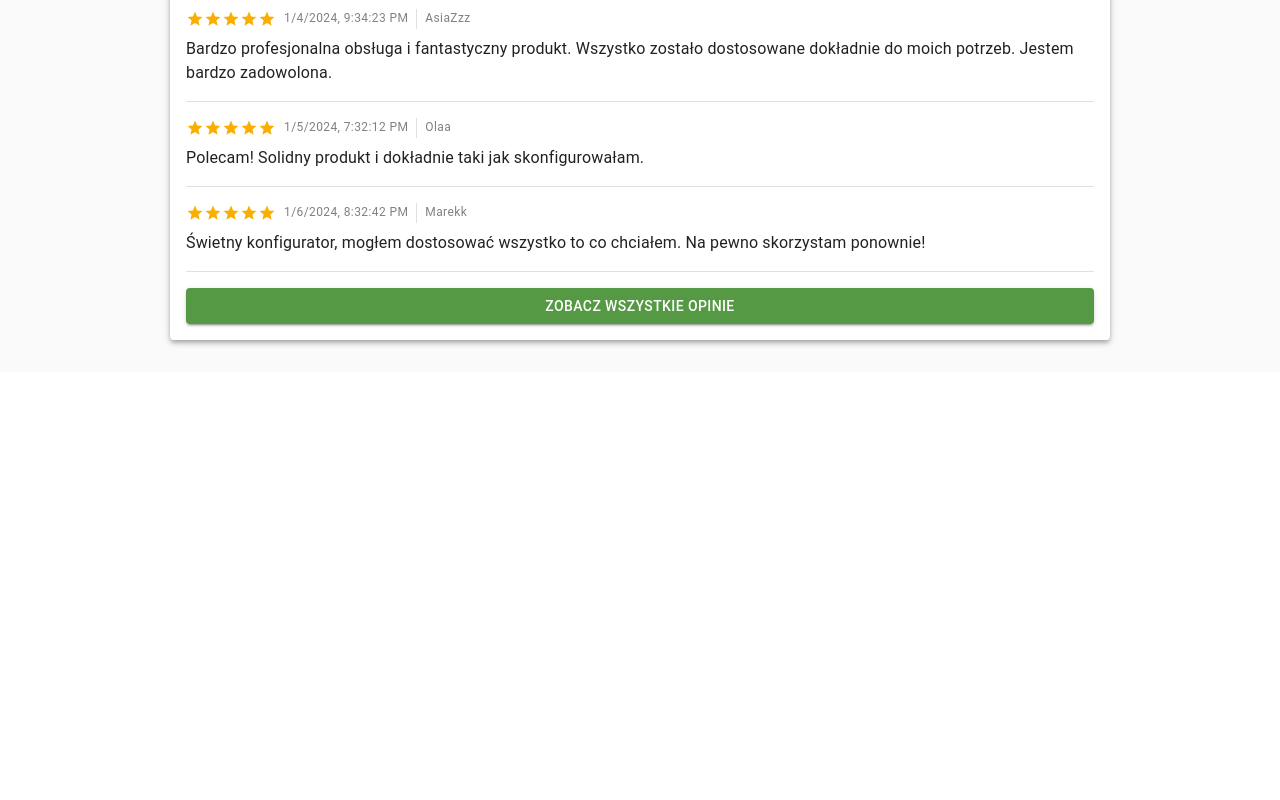
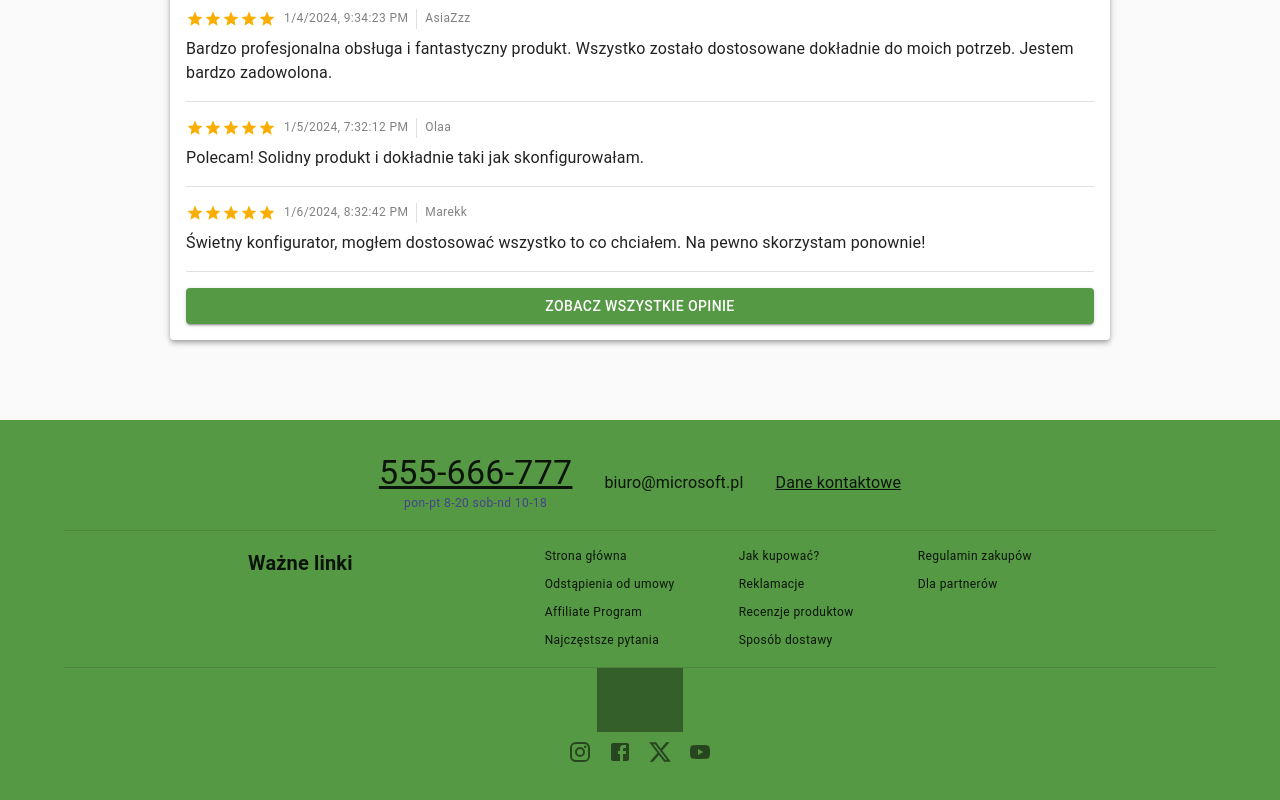
Before and after one commit to bartlol/mockupus, a React (Vite) app: page /mockupus/okna in a window 1280 px wide. Shown: the part 1822-2622 px from the top of the page. Before the commit the page ends 2194 px from the top, so only its background shows below. Built offline with nearby package versions, Linux system fonts and the light colour scheme; grey boxes are pictures that could not be loaded.

Commit message:
Add footer

```diff
--- a/src/App.tsx
+++ b/src/App.tsx
@@ -1,6 +1,5 @@
 import React from "react";
 
-import { ShopPage } from "./pages/ShopPage";
 import { Router } from "./components/Router/Router";
 
 function App() {
--- a/src/Models/Mockup.ts
+++ b/src/Models/Mockup.ts
@@ -4,4 +4,5 @@ export type Mockup = {
   item: Item;
   primaryColor: string;
   companyLogoUrl: string;
+  companyName: string;
 };
--- /dev/null
+++ b/src/components/Footer/Footer.tsx
@@ -0,0 +1,102 @@
+import {
+  Box,
+  Container,
+  Divider,
+  IconButton,
+  Link,
+  Typography,
+} from "@mui/material";
+import React, { ReactNode } from "react";
+import { RowStack } from "../RowStack/RowStack";
+import { ColumnStack } from "../ColumnStack/ColumnStack";
+import InstagramIcon from "@mui/icons-material/Instagram";
+import FacebookIcon from "@mui/icons-material/Facebook";
+import YouTubeIcon from "@mui/icons-material/YouTube";
+import XIcon from "@mui/icons-material/X";
+import _ from "lodash";
+
+type Props = {
+  logo: ReactNode;
+  companyName: string;
+};
+
+export const Footer = ({ logo, companyName }: Props) => {
+  return (
+    <Box
+      sx={{
+        backgroundColor: (theme) => theme.palette.primary.main,
+        py: 4,
+      }}
+    >
+      <Container>
+        <ColumnStack gap={2}>
+          <RowStack justifyContent={"center"} gap={4}>
+            <ColumnStack alignItems={"center"} gap={0}>
+              <Link href={"#"} color={"inherit"} variant="h4">
+                555-666-777
+              </Link>
+              <Typography
+                variant="caption"
+                sx={{
+                  color: (theme) => theme.palette.secondary.main,
+                }}
+              >
+                pon-pt 8-20 sob-nd 10-18
+              </Typography>
+            </ColumnStack>
+            <Typography>{`biuro@${companyName.toLowerCase()}.pl`}</Typography>
+            <Link href={"#"} color={"inherit"}>
+              Dane kontaktowe
+            </Link>
+          </RowStack>
+          <Divider flexItem />
+          <RowStack justifyContent={"space-evenly"} alignItems={"start"}>
+            <Typography fontWeight={"bold"} variant="h6">
+              Ważne linki
+            </Typography>
+            <RowStack
+              justifyContent={"space-between"}
+              gap={8}
+              alignItems={"start"}
+            >
+              <ColumnStack>
+                <Typography variant="caption">Strona główna</Typography>
+                <Typography variant="caption">Odstąpienia od umowy</Typography>
+                <Typography variant="caption">Affiliate Program</Typography>
+                <Typography variant="caption">Najczęstsze pytania</Typography>
+              </ColumnStack>
+              <ColumnStack>
+                <Typography variant="caption">Jak kupować?</Typography>
+                <Typography variant="caption">Reklamacje</Typography>
+                <Typography variant="caption">Recenzje produktow</Typography>
+                <Typography variant="caption">Sposób dostawy</Typography>
+              </ColumnStack>
+              <ColumnStack>
+                <Typography variant="caption">Regulamin zakupów</Typography>
+                <Typography variant="caption">Dla partnerów</Typography>
+              </ColumnStack>
+            </RowStack>
+          </RowStack>
+          <Divider flexItem />
+        </ColumnStack>
+        <ColumnStack sx={{ alignItems: "center" }} gap={0}>
+          {logo}
+          <RowStack gap={0}>
+            <IconButton>
+              <InstagramIcon />
+            </IconButton>
+            <IconButton>
+              <FacebookIcon />
+            </IconButton>
+            <IconButton>
+              <XIcon />
+            </IconButton>
+            <IconButton>
+              <YouTubeIcon />
+            </IconButton>
+          </RowStack>
+        </ColumnStack>
+      </Container>
+    </Box>
+  );
+};
--- a/src/components/Logo/Logo.tsx
+++ b/src/components/Logo/Logo.tsx
@@ -13,6 +13,8 @@ export const Logo = ({ logoUrl }: Props) => {
       sx={{
         height: "64px",
         mixBlendMode: "multiply",
+        // width: "auto",
+        objectFit: "contain",
       }}
       alt="Logo sklepu"
     />
--- a/src/layout/PageLayout.tsx
+++ b/src/layout/PageLayout.tsx
@@ -4,22 +4,25 @@ import React, { ReactNode } from "react";
 type Props = {
   appBar: ReactNode;
   children: ReactNode;
+  footer: ReactNode;
 };
 
-export const PageLayout = ({ appBar, children }: Props) => {
+export const PageLayout = ({ appBar, children, footer }: Props) => {
   return (
     <Box sx={{ backgroundColor: "#fafafa" }}>
       {appBar}
       <Box
         sx={{
-          paddingY: 4,
+          paddingTop: 4,
           display: "flex",
           flexDirection: "column",
           alignItems: "center",
+          paddingBottom: 10,
         }}
       >
         {children}
       </Box>
+      {footer}
     </Box>
   );
 };
--- a/src/mockupData/oknaMockup.ts
+++ b/src/mockupData/oknaMockup.ts
@@ -74,4 +74,5 @@ export const OKNA_MOCKUP: Mockup = {
   companyLogoUrl:
     "https://img-prod-cms-rt-microsoft-com.akamaized.net/cms/api/am/imageFileData/RE1Mu3b?ver=5c31",
   primaryColor: "#559944",
+  companyName: "Microsoft",
 };
--- a/src/mockupData/topalMockup.ts
+++ b/src/mockupData/topalMockup.ts
@@ -75,4 +75,5 @@ export const TOPAL_MOCKUP: Mockup = {
   item: item,
   companyLogoUrl: "https://topal.com.pl/data/gfx/mask/pol/logo_1_big.png",
   primaryColor: "#8888aa",
+  companyName: "Topal",
 };
--- a/src/pages/MockupPage/MockupPage.tsx
+++ b/src/pages/MockupPage/MockupPage.tsx
@@ -5,6 +5,7 @@ import { ItemDisplay } from "../../components/ItemDisplay/ItemDisplay";
 import { ThemeProvider, createTheme } from "@mui/material";
 import { Navbar } from "../../components/Navbar/Navbar";
 import { Logo } from "../../components/Logo/Logo";
+import { Footer } from "../../components/Footer/Footer";
 
 type Props = {
   mockup: Mockup;
@@ -30,6 +31,12 @@ export const MockupPage = ({ mockup }: Props) => {
     <ThemeProvider theme={theme}>
       <PageLayout
         appBar={<Navbar logo={<Logo logoUrl={mockup.companyLogoUrl} />} />}
+        footer={
+          <Footer
+            logo={<Logo logoUrl={mockup.companyLogoUrl} />}
+            companyName={mockup.companyName}
+          />
+        }
       >
         <ItemDisplay item={mockup.item} />
       </PageLayout>
```
Also changed, not shown: src/pages/ShopPage.tsx (deleted, +0 -12 lines).
